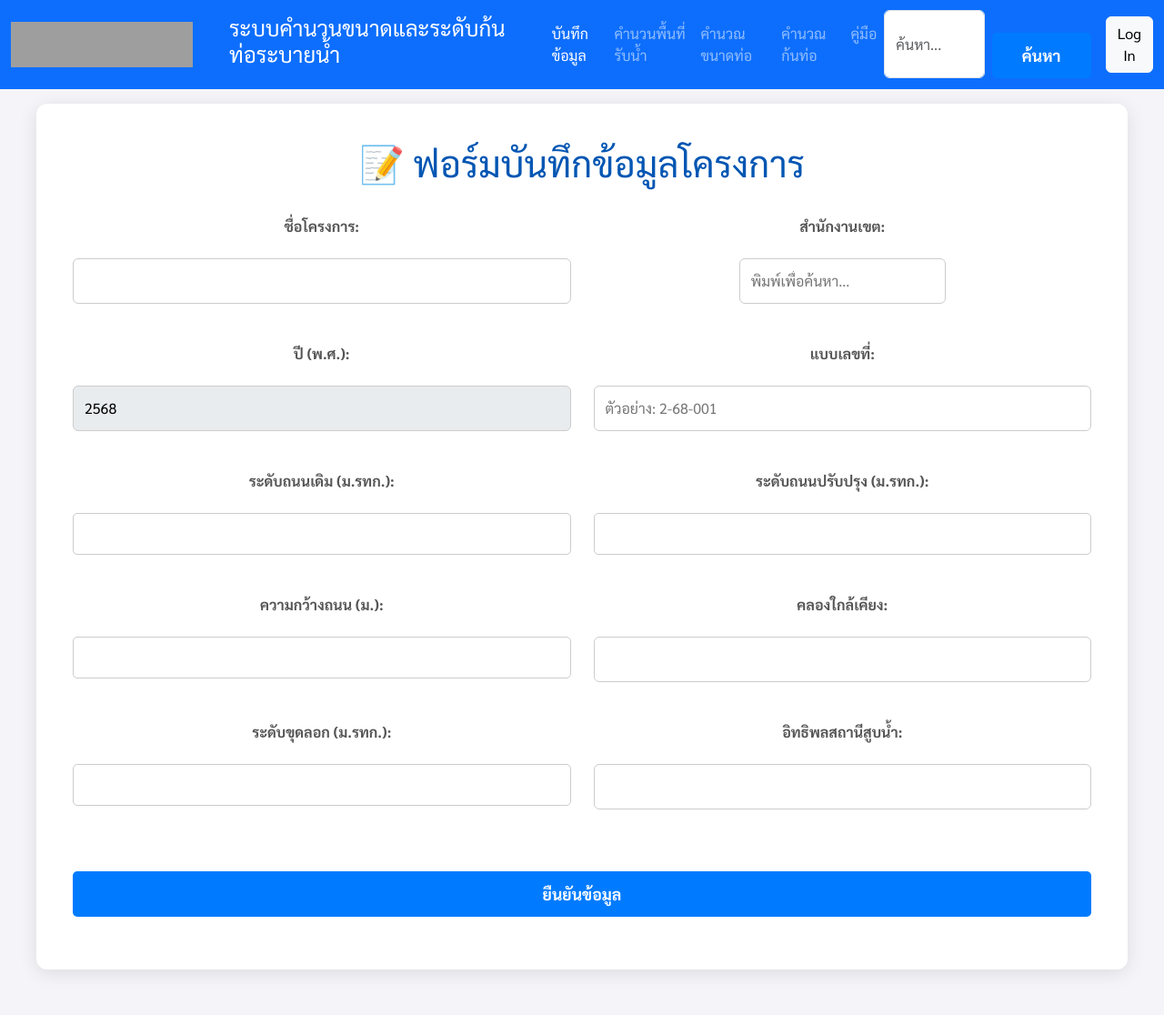
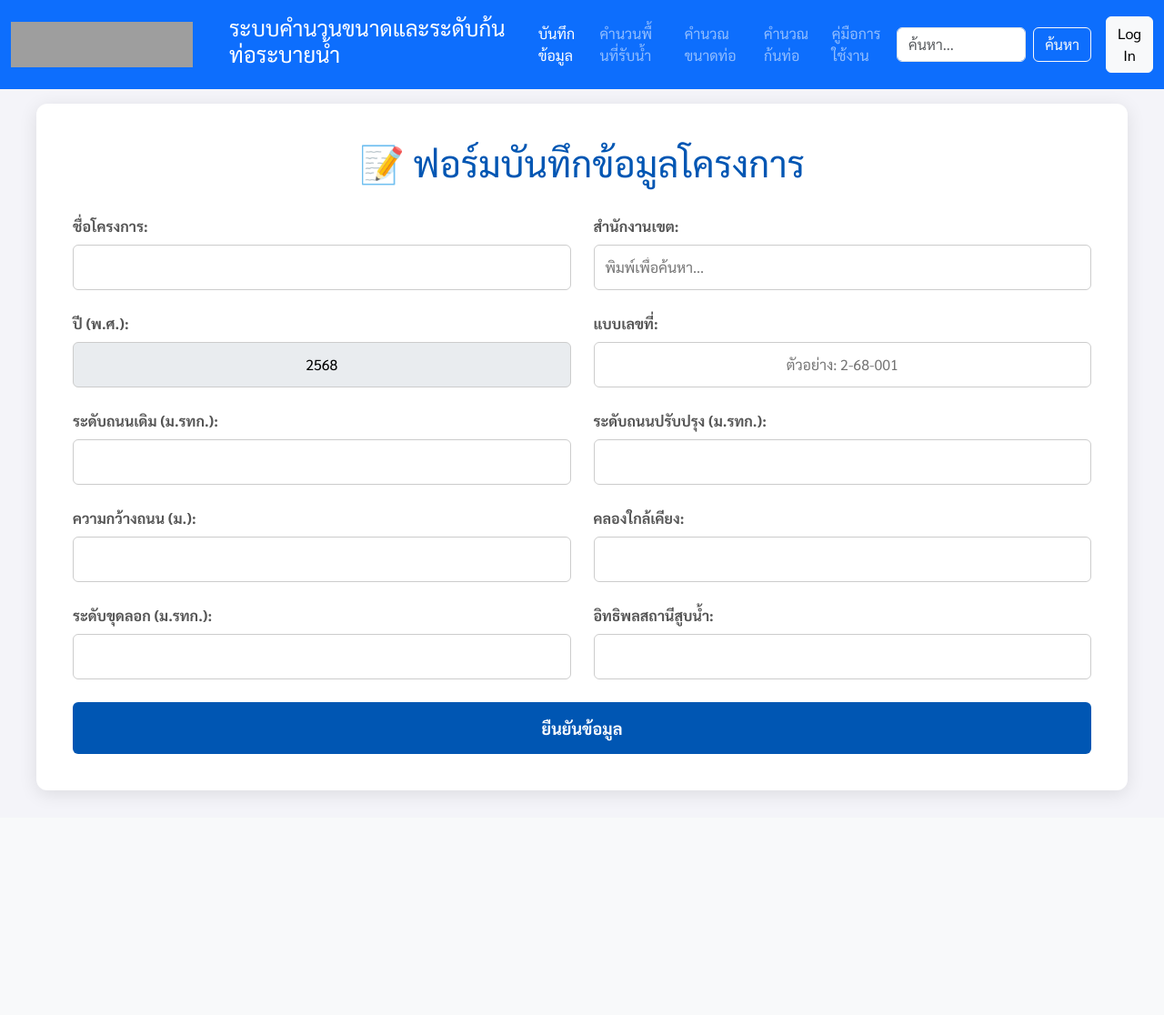
Before and after one commit to AnonPun/invertPipeCal, a Flask app: template templates/index.html in a window 1280 px wide. Shown: the whole page at 91% size. After the commit the page ends 878 px from the top, so only its background shows below. Run offline with Flask 3, Linux system fonts and the light colour scheme; the template is opened without the code that fills it, so the values that code supplies are empty; grey boxes are pictures that could not be loaded.

Commit message:
เพิ่มไฟล์ style.css และแก้ไขหน้าเว็บ

```diff
--- a/templates/calTable.html
+++ b/templates/calTable.html
@@ -7,7 +7,7 @@
     <title>ตารางคำนวณขนาด</title>
 
     <link href="https://cdn.jsdelivr.net/npm/bootstrap@5.3.3/dist/css/bootstrap.min.css" rel="stylesheet">
-    <link rel="stylesheet" href="../style.css">
+    <link rel="stylesheet" href="style.css">
     <link rel="stylesheet" href="https://cdn.jsdelivr.net/npm/bootstrap-icons@1.11.3/font/bootstrap-icons.min.css">
     <link rel="preconnect" href="https://fonts.googleapis.com">
     <link rel="preconnect" href="https://fonts.gstatic.com" crossorigin>
@@ -115,7 +115,7 @@
                         <a class="nav-link" href="invertCal.html">คำนวณก้นท่อ</a>
                     </li>
                     <li class="nav-item flex-fill">
-                        <a class="nav-link" href="manual.html">คู่มือ</a>
+                        <a class="nav-link" href="manual.html">คู่มือการใช้งาน</a>
                     </li>
                 </ul>
 
--- a/templates/index.html
+++ b/templates/index.html
@@ -7,7 +7,7 @@
     <title>แบบฟอร์มรับข้อมูล</title>
 
     <link href="https://cdn.jsdelivr.net/npm/bootstrap@5.3.3/dist/css/bootstrap.min.css" rel="stylesheet">
-    <link rel="stylesheet" href="../style.css">
+    <link rel="stylesheet" href="style.css">
     <link rel="preconnect" href="https://fonts.googleapis.com">
     <link rel="preconnect" href="https://fonts.gstatic.com" crossorigin>
     <link href="https://fonts.googleapis.com/css2?family=Sarabun:wght@400;700&display=swap" rel="stylesheet">
@@ -193,7 +193,7 @@
                         <a class="nav-link" href="invertCal.html">คำนวณก้นท่อ</a>
                     </li>
                     <li class="nav-item flex-fill">
-                        <a class="nav-link" href="manual.html">คู่มือ</a>
+                        <a class="nav-link" href="manual.html">คู่มือการใช้งาน</a>
                     </li>
                 </ul>
 
--- a/templates/invertCal.html
+++ b/templates/invertCal.html
@@ -103,7 +103,7 @@
                         <a class="nav-link active" href="invertCal.html">คำนวณก้นท่อ</a>
                     </li>
                     <li class="nav-item flex-fill">
-                        <a class="nav-link" href="manual.html">คู่มือ</a>
+                        <a class="nav-link" href="manual.html">คู่มือการใช้งาน</a>
                     </li>
                 </ul>
 
--- a/templates/manual.html
+++ b/templates/manual.html
@@ -4,7 +4,7 @@
     <meta charset="UTF-8">
     <meta name="viewport" content="width=device-width, initial-scale=1.0">
     <link href="https://cdn.jsdelivr.net/npm/bootstrap@5.3.3/dist/css/bootstrap.min.css" rel="stylesheet">
-    <link rel="stylesheet" href="../style.css">
+    <link rel="stylesheet" href="style.css">
     <link rel="preconnect" href="https://fonts.googleapis.com">
     <link rel="preconnect" href="https://fonts.gstatic.com" crossorigin>
     <link href="https://fonts.googleapis.com/css2?family=Sarabun:wght@400;700&display=swap" rel="stylesheet">
@@ -43,7 +43,7 @@
                         <a class="nav-link" href="invertCal.html">คำนวณก้นท่อ</a>
                     </li>
                     <li class="nav-item flex-fill">
-                        <a class="nav-link active" href="manual.html">คู่มือ</a>
+                        <a class="nav-link active" href="manual.html">คู่มือการใช้งาน</a>
                     </li>
                 </ul>
 
--- a/templates/mapAndTable.html
+++ b/templates/mapAndTable.html
@@ -9,7 +9,7 @@
     <link href="https://cdn.jsdelivr.net/npm/bootstrap@5.3.3/dist/css/bootstrap.min.css" rel="stylesheet">
     <link rel="stylesheet" href="https://unpkg.com/leaflet@1.9.4/dist/leaflet.css" />
     <link rel="stylesheet" href="https://cdnjs.cloudflare.com/ajax/libs/leaflet.draw/1.0.4/leaflet.draw.css" />
-    <link rel="stylesheet" href="../style.css">
+    <link rel="stylesheet" href="style.css">
     <link rel="stylesheet" href="https://cdn.jsdelivr.net/npm/bootstrap-icons@1.11.3/font/bootstrap-icons.min.css">
     <link rel="preconnect" href="https://fonts.googleapis.com">
     <link rel="preconnect" href="https://fonts.gstatic.com" crossorigin>
--- /dev/null
+++ b/templates/style.css
@@ -0,0 +1,68 @@
+body {
+            font-family: 'Sarabun', sans-serif;
+}
+
+/* ซ่อนปุ่มลูกศรในช่อง input type=number */
+
+/* สำหรับ Chrome, Safari, Edge, Opera */
+input::-webkit-outer-spin-button,
+input::-webkit-inner-spin-button {
+  -webkit-appearance: none;
+  margin: 0;
+}
+
+/* สำหรับ Firefox */
+input[type=number] {
+  -moz-appearance: textfield;
+  appearance: textfield;
+}
+
+/* สำหรับ ตาราง */
+
+
+#apptitle {
+    font-size: 1.5rem;
+    color: white;
+    margin-left: 10px;
+}
+table {
+    width: 100%;
+    border-collapse: collapse;
+}
+thead {
+    background-color: #f1f1f1;
+}
+th, td {
+    border: 1px solid black;
+    padding: 1px;
+    text-align: center;
+    width: 100px;
+}
+input[type="number"],input[type="text"],select {
+    width: 100%;
+    box-sizing: border-box;
+    text-align: center;
+}
+.tablehead {
+    border: 2px solid black;
+}
+.table-controls {
+    margin-top: 10px;
+    margin-bottom: 20px;
+    display: flex;
+    justify-content: space-between;
+    align-items: center;
+}
+.table-controls .left-buttons,
+.table-controls .right-buttons {
+    display: flex;
+    gap: 10px;
+}
+.table-group {
+    margin-bottom: 30px;
+}
+
+body {
+    /* เพิ่ม padding-top ให้เท่ากับหรือมากกว่าความสูงของ Navbar */
+    padding-top: 70px;
+}
```
